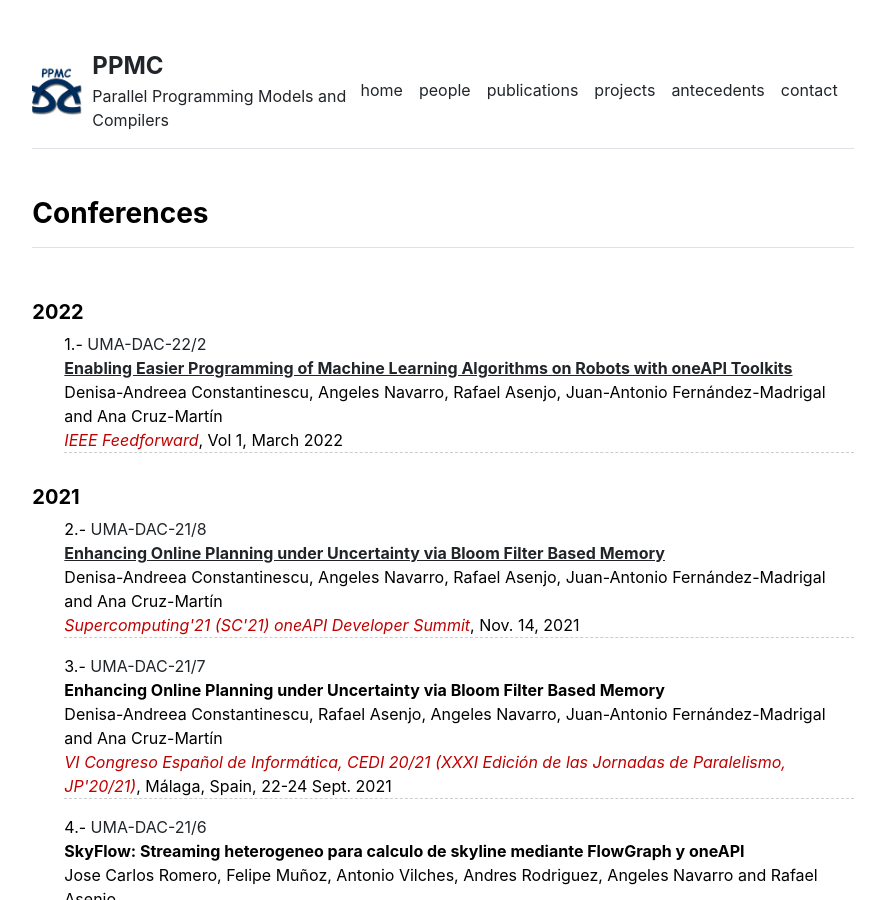
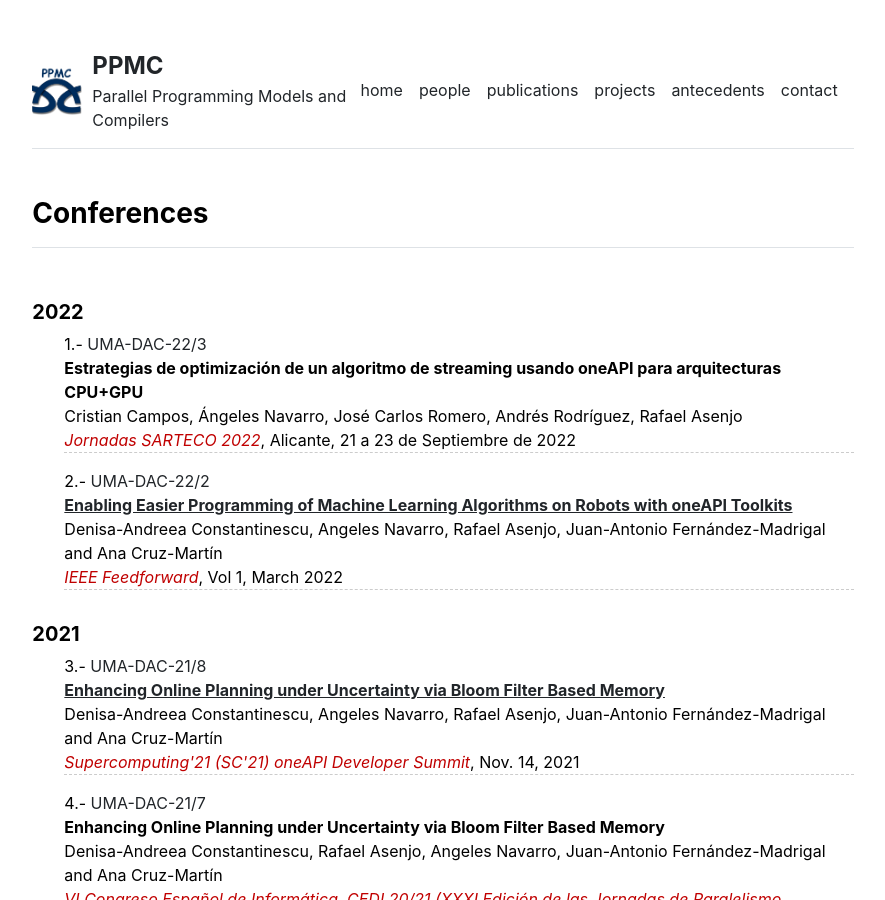
Before and after one commit to PPMC-DAC/WebSite, a Jekyll site: the page built from conferences.md, in a window 1280 px wide and 900 px high. Shown: the whole window, without its empty margins (197-1082 px from the left). Built offline with Jekyll 4.4.1, drawn with Linux system fonts in a browser that asks for light colours.

```diff
--- a/_data/publications.yml
+++ b/_data/publications.yml
@@ -2,7 +2,7 @@
   author: 'J.C. Romero, A. Navarro, A. Rodriguez, R. Asenjo'
   pub: "Future Generation Computer Systems"
   other: "Accepted on Nov. 2022"
-  id: 'UMA-DAC-22/3'
+  id: 'UMA-DAC-22/4'
   name: 'FGCS2022'
   doi:
   year: '2022'
@@ -11,6 +11,16 @@
   rank: 10/109, Q1 (JCR 2021)
   type: journal
   featured: true
+
+- title: 'Estrategias de optimización de un algoritmo de streaming usando oneAPI para arquitecturas CPU+GPU'
+  author: 'Cristian Campos, Ángeles Navarro, José Carlos Romero, Andrés Rodríguez, Rafael Asenjo'
+  pub: "Jornadas SARTECO 2022"
+  other: "Alicante, 21 a 23 de Septiembre de 2022"
+  id: 'UMA-DAC-22/3'
+  name: 'JP2022'
+  year: '2022'
+  count:
+  type: conference
 
 - title: 'Enabling Easier Programming of Machine Learning Algorithms on Robots with oneAPI Toolkits'
   author: 'Denisa-Andreea Constantinescu, Angeles Navarro, Rafael Asenjo, Juan-Antonio Fernández-Madrigal and Ana Cruz-Martín'
```
